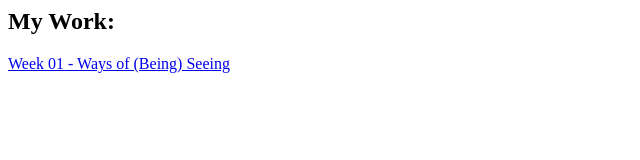
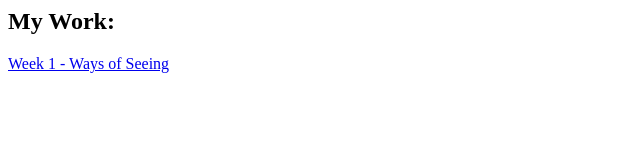
Before and after one commit to benjyeve/WebDev.github.io, a plain HTML site: page index.html in a window 1280 px wide. Shown: the whole page, without its empty margins (0-640 px from the left). Drawn offline with Linux system fonts and the light colour scheme.

Commit message:
Update index.html

```diff
--- a/index.html
+++ b/index.html
@@ -4,6 +4,6 @@
     </head>
      <body>
       <h2>My Work:</h2>
-      <a href="berger.html">Week 01 - Ways of (Being) Seeing</a>
+      <a href="berger.html">Week 1 - Ways of Seeing</a>
      </body>
     </html>
```
